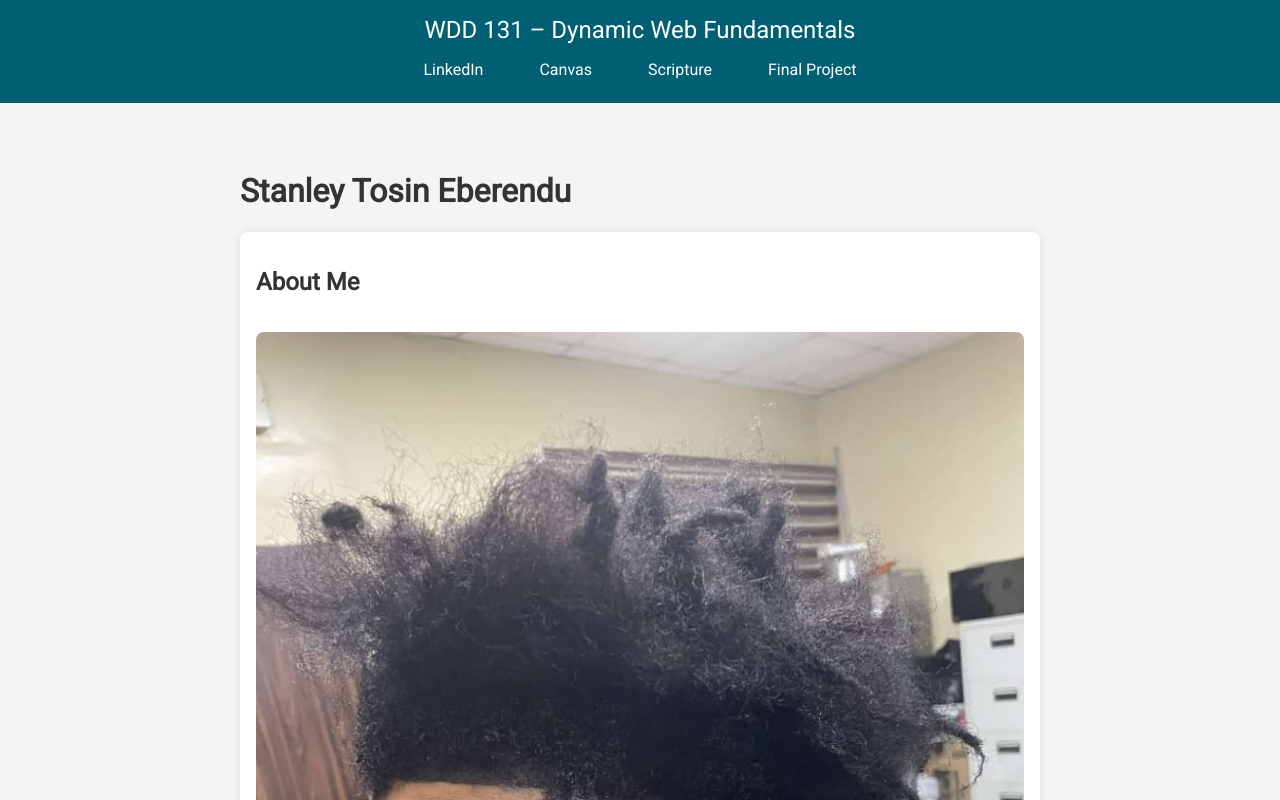
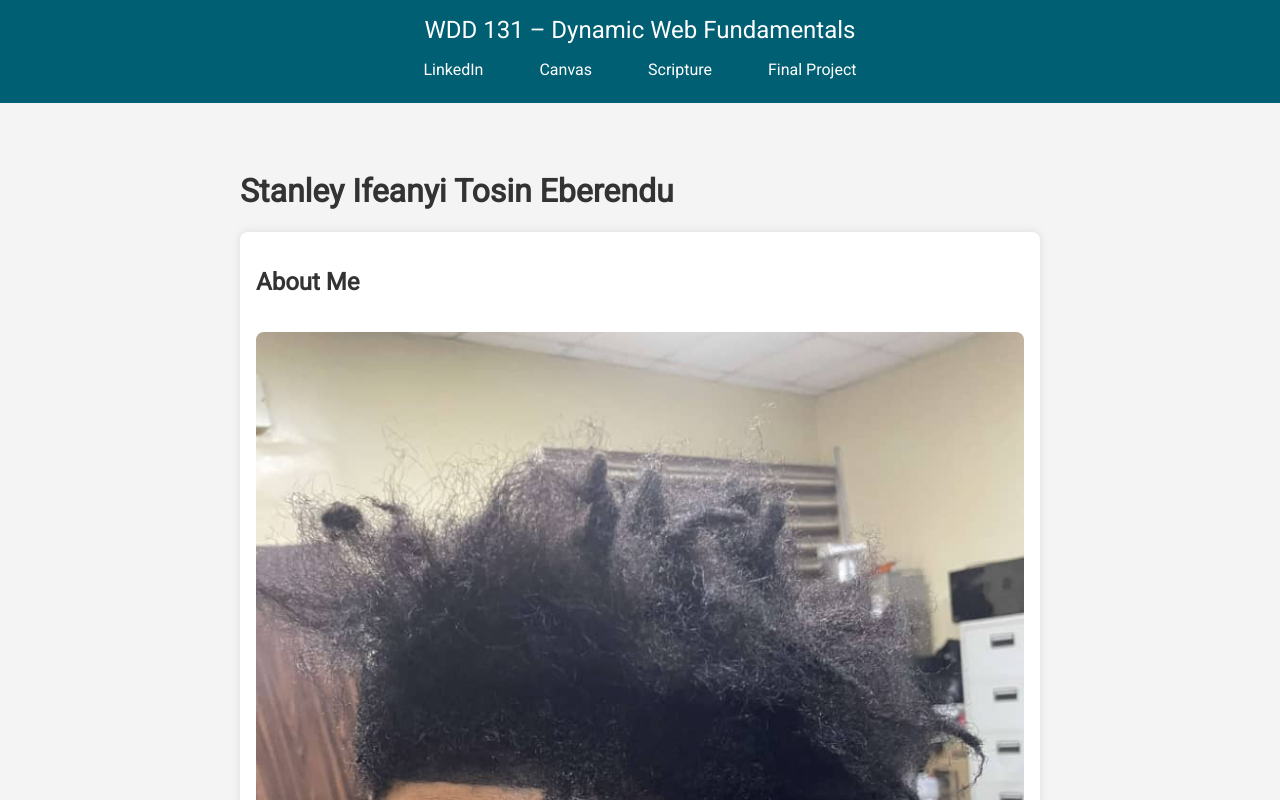
Before and after one commit to StanleyMayweather/wdd131-dynamic-web-fundamentals-home-page, a plain HTML site: page index.html in a window 1280 px wide. Shown: the top 800 px of the page. Drawn offline with Linux system fonts and the light colour scheme.

Commit message:
few changes added

```diff
--- a/index.html
+++ b/index.html
@@ -5,9 +5,9 @@
     <meta charset="UTF-8">
     <meta name="viewport" content="width=device-width, initial-scale=1.0">
     <meta name="description"
-        content="WDD 131 – Dynamic Web Fundamentals | Stanley Tosin Eberendu | HTML, CSS, JavaScript Course Home Page">
+        content="WDD 131 – Dynamic Web Fundamentals | Stanley Ifeanyi Tosin Eberendu | HTML, CSS, JavaScript Course Home Page">
     <meta name="author" content="Stanley Eberendu">
-    <title>WDD 131 – Dynamic Web Fundamentals – Stanley Tosin Eberendu</title>
+    <title>WDD 131 – Dynamic Web Fundamentals – Stanley Ifeanyi Tosin Eberendu</title>
     <link rel="stylesheet" href="styles/base.css">
     <link href="https://fonts.googleapis.com/css2?family=Roboto&display=swap" rel="stylesheet">
     <script src="scripts/getdates.js" defer></script>
@@ -25,7 +25,7 @@
     </header>
 
     <main>
-        <h1>Stanley Tosin Eberendu</h1>
+        <h1>Stanley Ifeanyi Tosin Eberendu</h1>
         <section class="card">
             <h2>About Me</h2>
             <img src="images/hybridstanley.jpg" alt="Profile picture of Stanley">
@@ -41,7 +41,7 @@
     </main>
 
     <footer>
-        <p>&copy; <span id="currentyear"></span> Stanley Tosin Eberendu | Lagos, Nigeria</p>
+        <p>&copy; <span id="currentyear"></span> Stanley Ifeanyi Tosin Eberendu | Lagos, Nigeria</p>
         <p id="lastModified"></p>
     </footer>
 </body>
```
